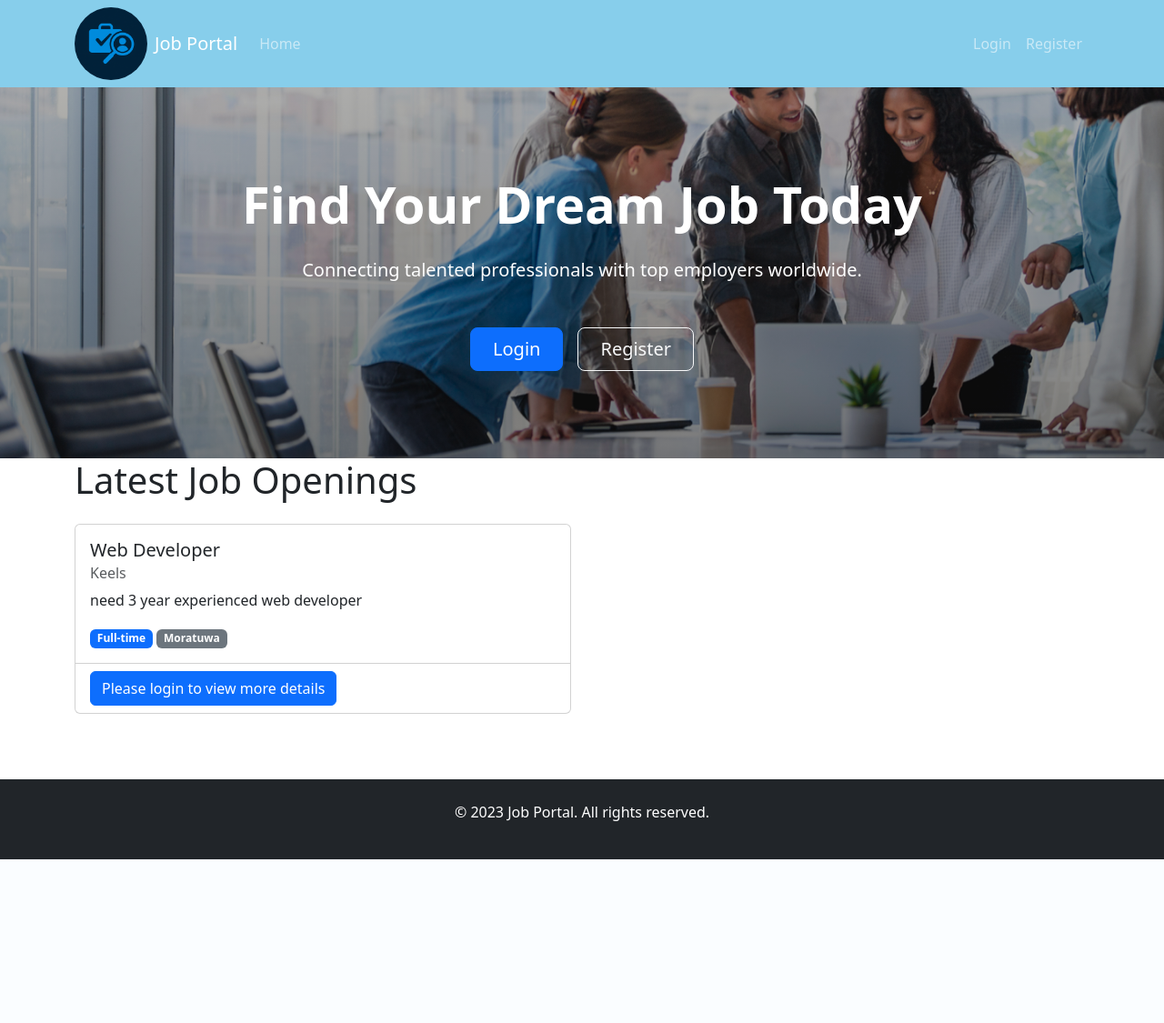
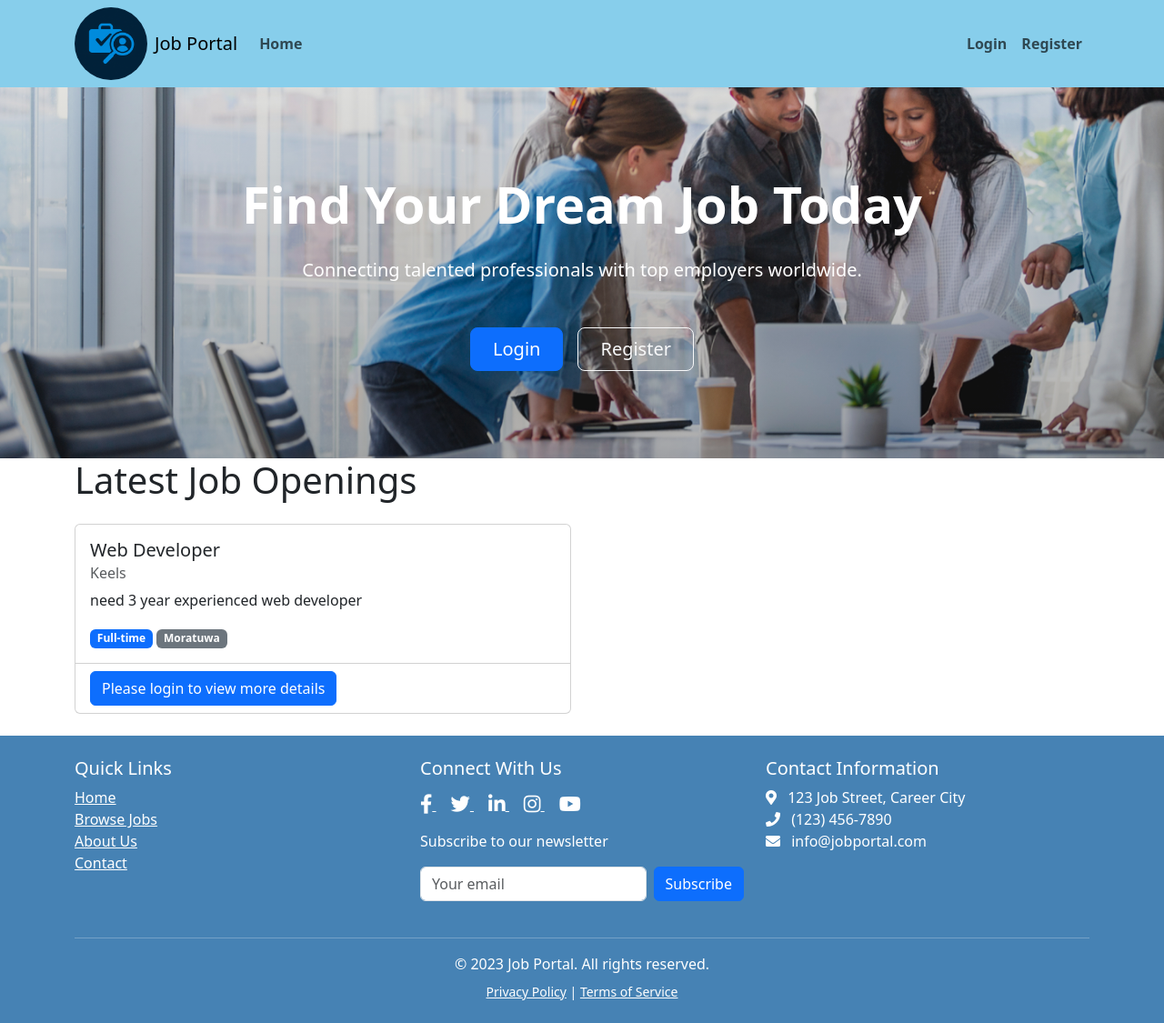
Before and after one commit to PrageethHarshana2002/job_portal, a Django app: page / in a window 1280 px wide. Shown: the whole page at 91% size. Before the commit the page ends 945 px from the top, so only its background shows below. Run offline with Django 5.2, Linux system fonts and the light colour scheme; data comes from the database, SQL or seed files in the repository; both versions use the stored data as it was after the commit.

Commit message:
changed the footer section

```diff
--- a/jobportal/jobs/templates/jobs/base.html
+++ b/jobportal/jobs/templates/jobs/base.html
@@ -5,13 +5,57 @@
     <meta name="viewport" content="width=device-width, initial-scale=1.0">
     <title>Job Portal - {% block title %}{% endblock %}</title>
     <link href="https://cdn.jsdelivr.net/npm/bootstrap@5.3.0/dist/css/bootstrap.min.css" rel="stylesheet">
+    <link rel="stylesheet" href="https://cdnjs.cloudflare.com/ajax/libs/font-awesome/5.15.4/css/all.min.css">
     <style>
+
+    .navbar-nav .nav-link {
+        transition: all 0.3s ease;
+        position: relative;
+        font-weight: 600;
+    }
+
+    .navbar-nav .nav-link:hover {
+        color: #f8f9fa !important;
+        transform: translateY(-2px);
+    }
+
+    .navbar-nav .nav-link::after {
+        content: '';
+        position: absolute;
+        width: 0;
+        height: 2px;
+        bottom: 0;
+        left: 0;
+        background-color: white;
+        transition: width 0.3s ease;
+    }
+
+    .navbar-nav .nav-link:hover::after {
+        width: 100%;
+    }
+
+
+    .navbar-nav .nav-item.active .nav-link {
+        font-weight: 600;
+        text-decoration: underline;
+    }
+    }
+    .social-icons a:hover {
+        color: #0d6efd !important;
+        transform: translateY(-2px);
+        transition: all 0.3s ease;
+    }
+
+    footer a:hover {
+        color: #0d6efd !important;
+        text-decoration: none;
+    }
 
     </style>
     {% block extra_css %}{% endblock %}
 </head>
 <body>
-    <nav class="navbar navbar-expand-lg navbar-dark" style="background-color: #87CEEB;">
+    <nav class="navbar navbar-expand-lg navbar-light" style="background-color: #87CEEB;">
         <div class="container">
                {% load static %}
             <img src="{% static 'jobs/images/logo.png' %}" alt="Job Portal Logo" height="80" class="me-2" style="border-radius: 50%">
@@ -27,9 +71,11 @@
                 </ul>
                 <ul class="navbar-nav">
                     {% if user.is_authenticated %}
-                        <li class="nav-item">
-                            <a class="nav-link" href="{% url 'dashboard' %}">Dashboard</a>
-                        </li>
+                                <li class="nav-item">
+            <a class="btn btn-outline-light" href="{% url 'dashboard' %}">
+                <i class="fas fa-tachometer-alt me-1"></i> Dashboard
+            </a>
+        </li>
                         <li class="nav-item">
                             <a class="nav-link" href="{% url 'logout' %}">Logout</a>
                         </li>
@@ -60,11 +106,73 @@
         {% block content %}{% endblock %}
     </div>
 
-    <footer class="bg-dark text-white mt-5 p-4 text-center">
-        <div class="container">
-            <p>&copy; 2023 Job Portal. All rights reserved.</p>
+{% block footer %}
+<footer class=" text-white pt-4 pb-2" style="background-color: #4682B4;">
+    <div class="container">
+        <div class="row">
+            <!-- Quick Links -->
+            <div class="col-md-4 mb-4">
+                <h5>Quick Links</h5>
+                <ul class="list-unstyled">
+                    <li><a href="{% url 'home' %}" class="text-white">Home</a></li>
+                    <li><a href="{% url 'home' %}" class="text-white">Browse Jobs</a></li>
+                    <li><a href="{% url 'home' %}" class="text-white">About Us</a></li>
+                    <li><a href="{% url 'home' %}" class="text-white">Contact</a></li>
+                </ul>
+            </div>
+
+            <!-- Social Media -->
+            <div class="col-md-4 mb-4">
+                <h5>Connect With Us</h5>
+                <div class="social-icons mt-3">
+                    <a href="https://facebook.com" class="text-white me-3" target="_blank">
+                        <i class="fab fa-facebook-f fa-lg"></i>
+                    </a>
+                    <a href="https://twitter.com" class="text-white me-3" target="_blank">
+                        <i class="fab fa-twitter fa-lg"></i>
+                    </a>
+                    <a href="https://linkedin.com" class="text-white me-3" target="_blank">
+                        <i class="fab fa-linkedin-in fa-lg"></i>
+                    </a>
+                    <a href="https://instagram.com" class="text-white me-3" target="_blank">
+                        <i class="fab fa-instagram fa-lg"></i>
+                    </a>
+                    <a href="https://youtube.com" class="text-white" target="_blank">
+                        <i class="fab fa-youtube fa-lg"></i>
+                    </a>
+                </div>
+                <div class="mt-3">
+                    <p>Subscribe to our newsletter</p>
+                    <form class="d-flex">
+                        <input type="email" class="form-control me-2" placeholder="Your email">
+                        <button class="btn btn-primary" type="submit">Subscribe</button>
+                    </form>
+                </div>
+            </div>
+
+            <!-- Contact Info -->
+            <div class="col-md-4 mb-4">
+                <h5>Contact Information</h5>
+                <ul class="list-unstyled">
+                    <li><i class="fas fa-map-marker-alt me-2"></i> 123 Job Street, Career City</li>
+                    <li><i class="fas fa-phone me-2"></i> (123) 456-7890</li>
+                    <li><i class="fas fa-envelope me-2"></i> info@jobportal.com</li>
+                </ul>
+            </div>
         </div>
-    </footer>
+
+        <hr class="bg-light">
+
+        <div class="text-center">
+            <p class="mb-0">&copy; 2023 Job Portal. All rights reserved.</p>
+            <p class="small mt-2">
+                <a href="#" class="text-white">Privacy Policy</a> |
+                <a href="#" class="text-white">Terms of Service</a>
+            </p>
+        </div>
+    </div>
+</footer>
+    {% endblock %}
 
     <script src="https://cdn.jsdelivr.net/npm/bootstrap@5.3.0/dist/js/bootstrap.bundle.min.js"></script>
     {% block extra_js %}{% endblock %}
--- a/jobportal/jobs/templates/jobs/home.html
+++ b/jobportal/jobs/templates/jobs/home.html
@@ -5,7 +5,7 @@
 
 {% load static %}
 <section class="hero-section py-5 text-center text-white"
-         style="background: linear-gradient(rgba(0, 0, 0, 0.3), rgba(0, 0, 0, 0.5)),
+         style="background: linear-gradient(rgba(0, 0, 0, 0.1), rgba(0, 0, 0, 0.3)),
                 url('{% static 'jobs/images/bg.png' %}');
                 background-size: cover;
                 background-position: center;
```
Also changed, not shown: jobportal/db.sqlite3.
